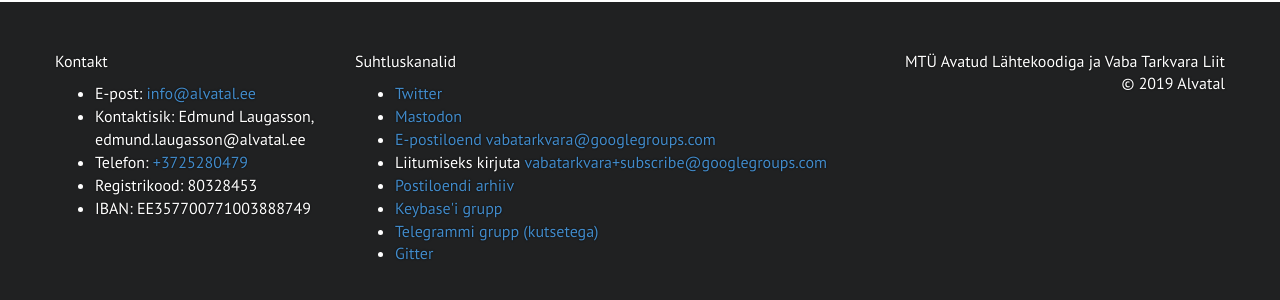
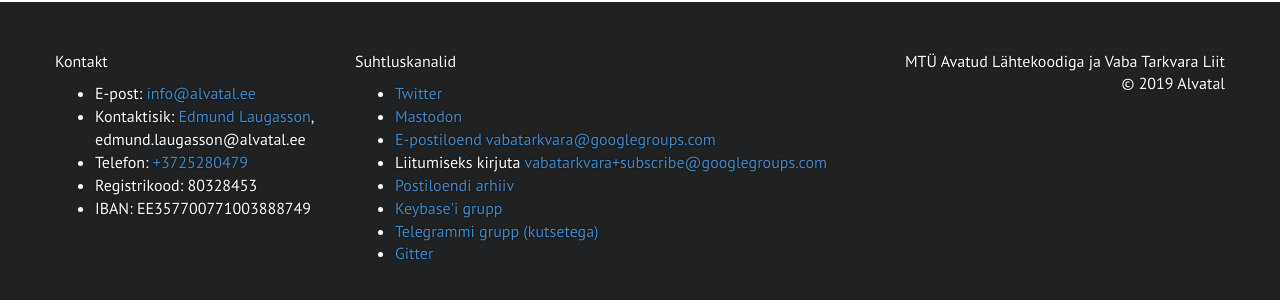
Before and after one commit to alvatal/alvatal.github.io, a Jekyll site: the page built from categories.html, in a window 1280 px wide. Shown: the part 211-511 px from the top of the page. Built offline with Jekyll 4.4.1, drawn with Linux system fonts in a browser that asks for light colours; some web fonts are replaced; part of the change alters nothing that is shown.

```diff
--- a/_layouts/default.html
+++ b/_layouts/default.html
@@ -74,7 +74,7 @@
                     <p>Kontakt</p>
                     <ul>
                         <li>E-post: <a href="mailto:info@alvatal.ee">info@alvatal.ee</a></li>
-                        <li>Kontaktisik: Edmund Laugasson, edmund.laugasson@alvatal.ee</li>
+                        <li>Kontaktisik: <a href="https://edmund.laugasson.net" target="_blank">Edmund Laugasson</a>, edmund.laugasson@alvatal.ee</li>
                         <li>Telefon: <a href="tel:+3725280479">+3725280479</a></li>
                         <li>Registrikood: 80328453</li>
                         <li>IBAN: EE357700771003888749</li>
```
